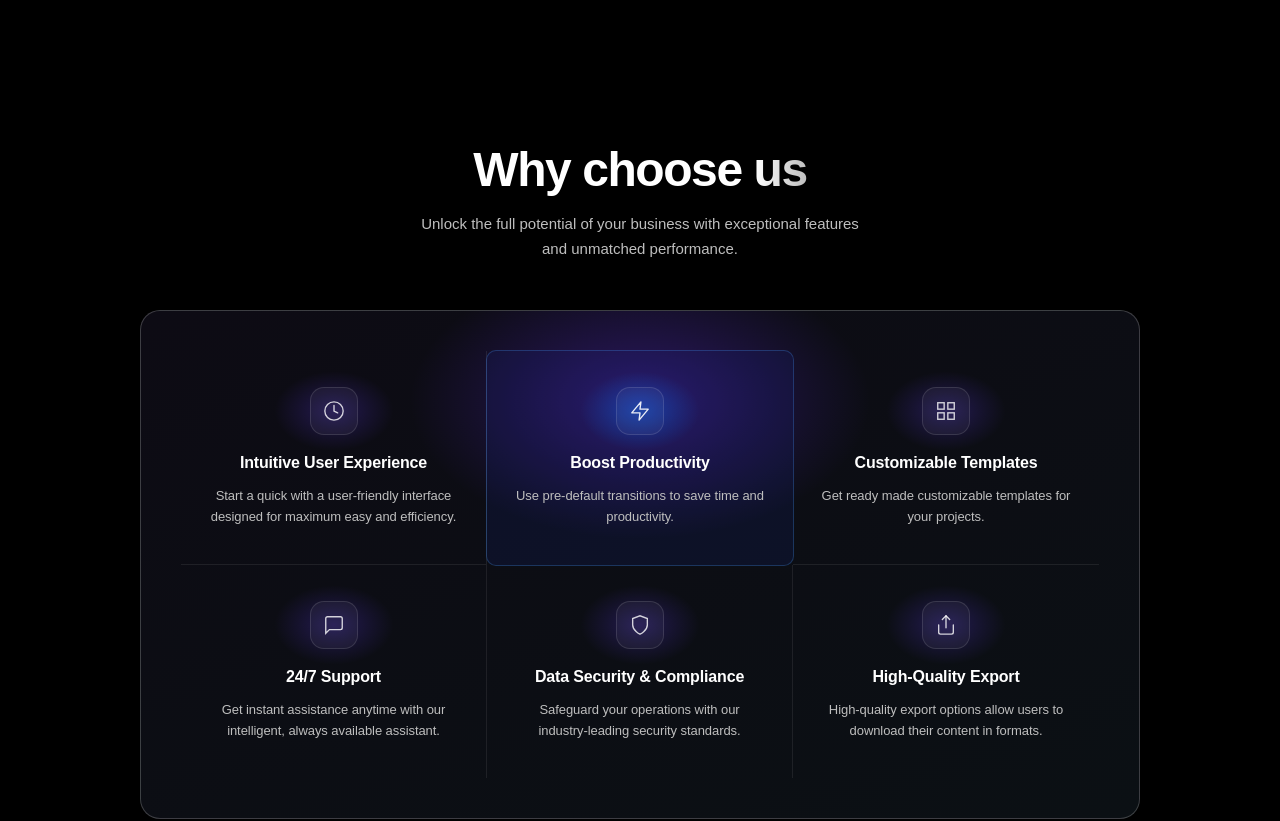
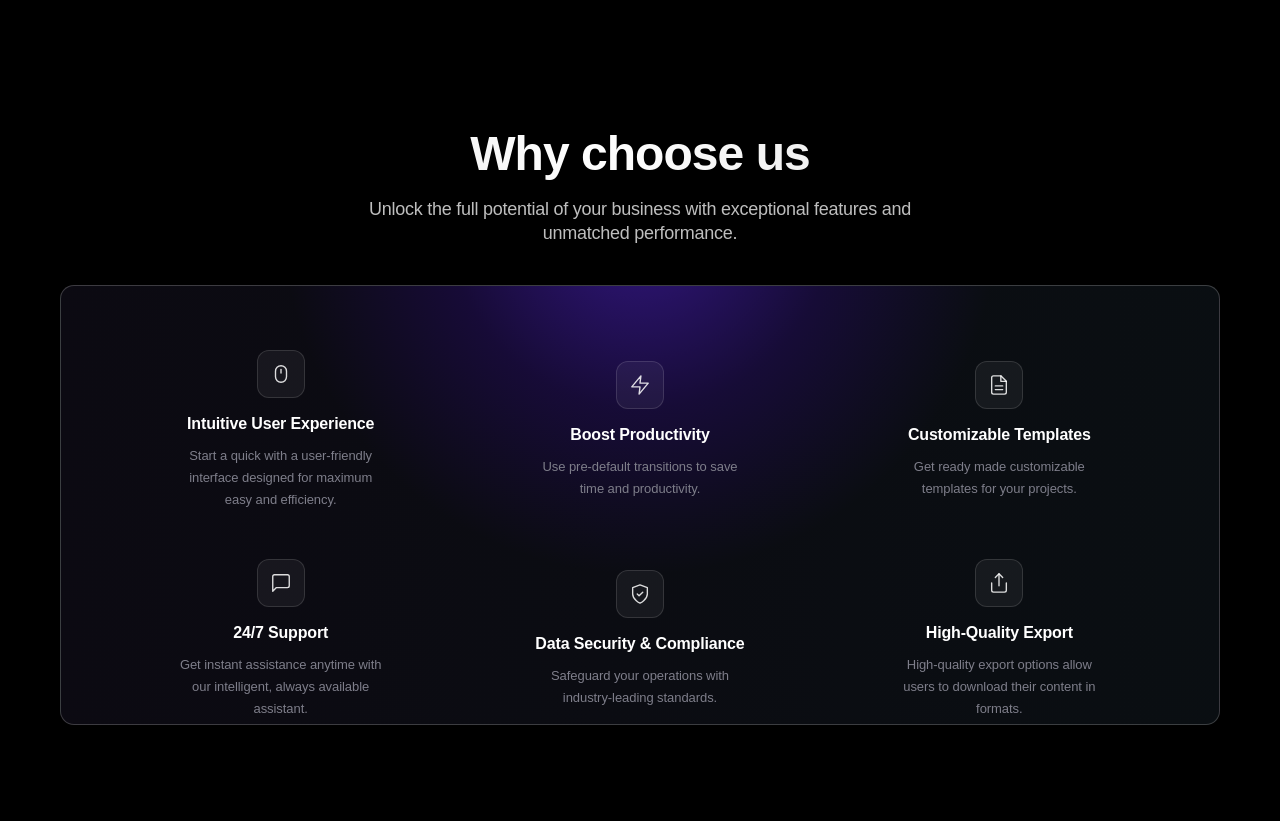
Before and after one commit to AAMNWW/Animify, a React (Vite) app: page / in a window 1280 px wide. Shown: the part 2520-3341 px from the top of the page. Built offline with nearby package versions, Linux system fonts and the light colour scheme; a web font is replaced by a local one.

Commit message:
bug fixes

```diff
--- a/src/components/WhyChooseUs.css
+++ b/src/components/WhyChooseUs.css
@@ -1,109 +1,172 @@
-.why-section { padding: 96px 0; }
+.why-section {
+  width: 100%;
+  padding: 80px 0;
+  display: flex;
+  flex-direction: column;
+  align-items: center;
+}
 
-.why-header { text-align: center; margin-bottom: 48px; }
-.why-title-text { font-size: 48px; }
+/* ── Header ── */
+.why-header {
+  display: flex;
+  flex-direction: column;
+  align-items: center;
+  gap: 16px;
+  margin-bottom: 40px;
+  text-align: center;
+}
 
-/* Figma: 1160×440, border 1px #FFFFFF 20%, linear grad #0D0B14→#0B1014, blur:16, padding:40px gap:40px */
+/* Title — radial gradient white text like Figma */
+.why-title {
+  font-family: 'Satoshi', sans-serif;
+  font-size: 48px;
+  font-weight: 700;
+  line-height: 1.1;
+  letter-spacing: -0.02em;
+  margin: 0;
+  color: #ffffff;
+  background: radial-gradient(
+    293.61% 1054.76% at 36.54% 31.34%,
+    #ffffff 0%,
+    rgba(255, 255, 255, 0.75) 100%
+  );
+  -webkit-background-clip: text;
+  -webkit-text-fill-color: transparent;
+  background-clip: text;
+}
+
+/* Subtitle — Satoshi Medium 18px, lh:24px, ls:-1.4%, #BEBEBE, centered */
+.why-sub {
+  max-width: 550px;
+  font-family: 'Satoshi', sans-serif;
+  font-size: 18px;
+  font-weight: 500;
+  font-style: normal;
+  line-height: 24px;
+  letter-spacing: -0.014em;
+  text-align: center;
+  color: #bebebe;
+  margin: 0;
+}
+
+/* ── Outer card: 1160×440, br:14, border:1px rgba(255,255,255,0.2), pad:40 ── */
 .why-outer {
-  background: linear-gradient(160deg, #0D0B14 0%, #0B1014 100%);
-  border: 1px solid rgba(255,255,255,0.2);
-  border-radius: 20px;
+  width: 1160px;
+  height: 440px;
+  border-radius: 14px;
+  border: 1px solid rgba(255, 255, 255, 0.2);
   padding: 40px;
-  position: relative;
+  background: linear-gradient(
+    90deg,
+    rgba(13, 11, 20, 0.9) 0%,
+    rgba(11, 16, 20, 0.9) 100%
+  );
   backdrop-filter: blur(16px);
   -webkit-backdrop-filter: blur(16px);
+  position: relative;
   overflow: hidden;
+  display: flex;
+  flex-direction: column;
 }
 
-/* Centered purple glow at top of container */
-.why-top-glow {
+/* ONE single big purple glow — top center of card */
+.why-bg-glow {
   position: absolute;
-  top: -60px; left: 50%; transform: translateX(-50%);
-  width: 500px; height: 300px;
-  background: radial-gradient(ellipse at center, rgba(90,40,220,0.4) 0%, transparent 65%);
+  top: -140px;
+  left: 50%;
+  transform: translateX(-50%);
+  width: 780px;
+  height: 460px;
+  background: radial-gradient(
+    ellipse at 50% 15%,
+    rgba(72, 28, 190, 0.65) 0%,
+    rgba(50, 10, 140, 0.3) 35%,
+    transparent 65%
+  );
   pointer-events: none;
+  z-index: 0;
 }
 
-/* 3×2 grid — gap:40px matching Figma */
+/* ── 3×2 grid — fills remaining card height ── */
 .why-grid {
+  position: relative;
+  z-index: 1;
   display: grid;
   grid-template-columns: repeat(3, 1fr);
-  gap: 0;
-  position: relative; z-index: 1;
+  grid-template-rows: repeat(2, 1fr);
+  width: 100%;
+  flex: 1;
 }
 
-/* Each cell — center aligned, with dividers */
+/* ── Each cell — fully centered, no borders between cells ── */
 .why-cell {
-  padding: 36px 28px;
+  display: flex;
+  flex-direction: column;
+  align-items: center;
+  justify-content: center;
   text-align: center;
-  position: relative;
-  display: flex; flex-direction: column; align-items: center;
-  /* right divider */
-  border-right: 1px solid rgba(255,255,255,0.08);
-  /* bottom divider for first row */
-}
-/* Remove right border from last in each row */
-.why-cell:nth-child(3n) { border-right: none; }
-/* Bottom border for first row cells (1,2,3) */
-.why-cell:nth-child(1),
-.why-cell:nth-child(2),
-.why-cell:nth-child(3) { border-bottom: 1px solid rgba(255,255,255,0.08); }
-/* Second row has no bottom border */
-.why-cell:nth-child(4),
-.why-cell:nth-child(5),
-.why-cell:nth-child(6) { border-bottom: none; }
-
-/* Per-icon radial glow — centered above the icon */
-.why-icon-glow {
-  position: absolute;
-  top: 20px; left: 50%; transform: translateX(-50%);
-  width: 120px; height: 80px;
-  background: radial-gradient(ellipse at center, rgba(80,50,200,0.35) 0%, transparent 70%);
-  pointer-events: none;
+  padding: 24px 36px;
 }
 
-/* Highlighted "Boost Productivity" center cell */
-.why-hl {
-  background: rgba(30,50,180,0.12);
-  border-radius: 10px;
-  border: 1px solid rgba(74,158,255,0.25) !important;
-  /* override divider with highlight border */
-  z-index: 2;
-  margin: -1px;
-}
-.why-hl .why-icon-glow {
-  background: radial-gradient(ellipse at center, rgba(0,120,255,0.4) 0%, transparent 70%);
-}
-
-/* Icon ring — border circle */
+/* Icon ring: 48×48, br:12, subtle dark bg + border */
 .why-icon-ring {
-  width: 48px; height: 48px;
-  border-radius: 14px;
-  background: rgba(255,255,255,0.04);
-  border: 1px solid rgba(255,255,255,0.12);
-  display: flex; align-items: center; justify-content: center;
+  width: 48px;
+  height: 48px;
+  border-radius: 12px;
+  background: rgba(255, 255, 255, 0.05);
+  border: 1px solid rgba(255, 255, 255, 0.13);
+  display: flex;
+  align-items: center;
+  justify-content: center;
   margin-bottom: 16px;
-  position: relative; z-index: 1;
   flex-shrink: 0;
 }
 
 .why-cell-title {
   font-family: 'Satoshi', sans-serif;
-  font-size: 16px; font-weight: 700; color: #fff;
-  margin-bottom: 10px; letter-spacing: -0.01em;
-  position: relative; z-index: 1;
+  font-size: 16px;
+  font-weight: 700;
+  color: #ffffff;
+  margin: 0 0 10px 0;
+  letter-spacing: -0.01em;
+  line-height: 1.3;
 }
 
 .why-cell-desc {
   font-family: 'Satoshi', sans-serif;
-  font-size: 13px; font-weight: 400;
-  color: #BEBEBE; line-height: 1.65;
-  position: relative; z-index: 1; letter-spacing: -0.005em;
+  font-size: 13px;
+  font-weight: 400;
+  color: #7e7e8a;
+  line-height: 1.7;
+  letter-spacing: -0.005em;
+  max-width: 210px;
+  margin: 0;
+}
+
+/* ── Responsive ── */
+@media (max-width: 1220px) {
+  .why-outer {
+    width: calc(100% - 48px);
+    height: auto;
+    min-height: 440px;
+  }
 }
 
 @media (max-width: 768px) {
-  .why-outer { padding: 24px 16px; border-radius: 14px; }
-  .why-grid { grid-template-columns: 1fr; }
-  .why-cell { border-right: none !important; border-bottom: 1px solid rgba(255,255,255,0.08) !important; padding: 24px 12px; }
-  .why-cell:last-child { border-bottom: none !important; }
+  .why-section { padding: 60px 0; }
+  .why-title { font-size: 36px; }
+  .why-outer {
+    width: calc(100% - 32px);
+    height: auto;
+    padding: 24px 16px;
+  }
+  .why-grid {
+    grid-template-columns: 1fr;
+    grid-template-rows: repeat(6, auto);
+  }
+  .why-cell {
+    padding: 24px 20px;
+    border-bottom: 1px solid rgba(255, 255, 255, 0.07);
+  }
+  .why-cell:last-child { border-bottom: none; }
 }
--- a/src/components/WhyChooseUs.jsx
+++ b/src/components/WhyChooseUs.jsx
@@ -1,53 +1,143 @@
 import React from 'react'
 import './WhyChooseUs.css'
 
-const icons = [
-  <svg width="22" height="22" viewBox="0 0 24 24" fill="none" stroke="rgba(255,255,255,0.8)" strokeWidth="1.5" strokeLinecap="round"><circle cx="12" cy="12" r="10"/><polyline points="12 6 12 12 16 14"/></svg>,
-  <svg width="22" height="22" viewBox="0 0 24 24" fill="none" stroke="rgba(255,255,255,0.9)" strokeWidth="1.5" strokeLinecap="round" strokeLinejoin="round"><polygon points="13 2 3 14 12 14 11 22 21 10 12 10 13 2"/></svg>,
-  <svg width="22" height="22" viewBox="0 0 24 24" fill="none" stroke="rgba(255,255,255,0.8)" strokeWidth="1.5" strokeLinecap="round"><rect x="3" y="3" width="7" height="7"/><rect x="14" y="3" width="7" height="7"/><rect x="3" y="14" width="7" height="7"/><rect x="14" y="14" width="7" height="7"/></svg>,
-  <svg width="22" height="22" viewBox="0 0 24 24" fill="none" stroke="rgba(255,255,255,0.8)" strokeWidth="1.5" strokeLinecap="round"><path d="M21 15a2 2 0 01-2 2H7l-4 4V5a2 2 0 012-2h14a2 2 0 012 2z"/></svg>,
-  <svg width="22" height="22" viewBox="0 0 24 24" fill="none" stroke="rgba(255,255,255,0.8)" strokeWidth="1.5" strokeLinecap="round"><path d="M12 22s8-4 8-10V5l-8-3-8 3v7c0 6 8 10 8 10z"/></svg>,
-  <svg width="22" height="22" viewBox="0 0 24 24" fill="none" stroke="rgba(255,255,255,0.8)" strokeWidth="1.5" strokeLinecap="round"><path d="M4 12v8a2 2 0 002 2h12a2 2 0 002-2v-8"/><polyline points="16 6 12 2 8 6"/><line x1="12" y1="2" x2="12" y2="15"/></svg>,
-]
+/* ── SVG Icons matching Figma exactly ── */
+const IconMouse = () => (
+  <svg width="22" height="22" viewBox="0 0 24 24" fill="none"
+    stroke="rgba(255,255,255,0.85)" strokeWidth="1.5"
+    strokeLinecap="round" strokeLinejoin="round">
+    <rect x="6" y="3" width="12" height="18" rx="6" />
+    <line x1="12" y1="7" x2="12" y2="11" />
+  </svg>
+)
+
+const IconBolt = () => (
+  <svg width="22" height="22" viewBox="0 0 24 24" fill="none"
+    stroke="rgba(255,255,255,0.85)" strokeWidth="1.5"
+    strokeLinecap="round" strokeLinejoin="round">
+    <polygon points="13 2 3 14 12 14 11 22 21 10 12 10 13 2" />
+  </svg>
+)
+
+const IconDoc = () => (
+  <svg width="22" height="22" viewBox="0 0 24 24" fill="none"
+    stroke="rgba(255,255,255,0.85)" strokeWidth="1.5"
+    strokeLinecap="round" strokeLinejoin="round">
+    <path d="M14 2H6a2 2 0 0 0-2 2v16a2 2 0 0 0 2 2h12a2 2 0 0 0 2-2V8z" />
+    <polyline points="14 2 14 8 20 8" />
+    <line x1="16" y1="13" x2="8" y2="13" />
+    <line x1="16" y1="17" x2="8" y2="17" />
+  </svg>
+)
+
+const IconChat = () => (
+  <svg width="22" height="22" viewBox="0 0 24 24" fill="none"
+    stroke="rgba(255,255,255,0.85)" strokeWidth="1.5"
+    strokeLinecap="round" strokeLinejoin="round">
+    <path d="M21 15a2 2 0 0 1-2 2H7l-4 4V5a2 2 0 0 1 2-2h14a2 2 0 0 1 2 2z" />
+  </svg>
+)
+
+const IconShield = () => (
+  <svg width="22" height="22" viewBox="0 0 24 24" fill="none"
+    stroke="rgba(255,255,255,0.85)" strokeWidth="1.5"
+    strokeLinecap="round" strokeLinejoin="round">
+    <path d="M12 22s8-4 8-10V5l-8-3-8 3v7c0 6 8 10 8 10z" />
+    <polyline points="9 12 11 14 15 10" />
+  </svg>
+)
+
+const IconExport = () => (
+  <svg width="22" height="22" viewBox="0 0 24 24" fill="none"
+    stroke="rgba(255,255,255,0.85)" strokeWidth="1.5"
+    strokeLinecap="round" strokeLinejoin="round">
+    <path d="M4 12v8a2 2 0 0 0 2 2h12a2 2 0 0 0 2-2v-8" />
+    <polyline points="16 6 12 2 8 6" />
+    <line x1="12" y1="2" x2="12" y2="15" />
+  </svg>
+)
 
 const cells = [
-  { title: 'Intuitive User Experience', desc: 'Start a quick with a user-friendly interface designed for maximum easy and efficiency.' },
-  { title: 'Boost Productivity',        desc: 'Use pre-default transitions to save time and productivity.', highlight: true },
-  { title: 'Customizable Templates',    desc: 'Get ready made customizable templates for your projects.' },
-  { title: '24/7 Support',              desc: 'Get instant assistance anytime with our intelligent, always available assistant.' },
-  { title: 'Data Security & Compliance',desc: 'Safeguard your operations with our industry-leading security standards.' },
-  { title: 'High-Quality Export',       desc: 'High-quality export options allow users to download their content in formats.' },
+  {
+    Icon: IconMouse,
+    title: 'Intuitive User Experience',
+    desc: 'Start a quick with a user-friendly interface designed for maximum easy and efficiency.',
+  },
+  {
+    Icon: IconBolt,
+    title: 'Boost Productivity',
+    desc: 'Use pre-default transitions to save time and productivity.',
+  },
+  {
+    Icon: IconDoc,
+    title: 'Customizable Templates',
+    desc: 'Get ready made customizable templates for your projects.',
+  },
+  {
+    Icon: IconChat,
+    title: '24/7 Support',
+    desc: 'Get instant assistance anytime with our intelligent, always available assistant.',
+  },
+  {
+    Icon: IconShield,
+    title: 'Data Security & Compliance',
+    desc: 'Safeguard your operations with industry-leading standards.',
+  },
+  {
+    Icon: IconExport,
+    title: 'High-Quality Export',
+    desc: 'High-quality export options allow users to download their content in formats.',
+  },
 ]
 
 export default function WhyChooseUs() {
   return (
     <section className="why-section">
-      <div className="container">
-        <div className="why-header reveal">
-          <h2 className="sec-title why-title-text">Why choose <span className="dim">us</span></h2>
-          <p className="sec-sub" style={{maxWidth:540,margin:'0 auto'}}>
-            Unlock the full potential of your business with exceptional features<br/>and unmatched performance.
+
+      {/* ── Header ── */}
+      <div className="why-header">
+        {/*
+          Title gradient:
+          radial-gradient(293.61% 1054.76% at 36.54% 31.34%, #FFFFFF 0%, rgba(255,255,255,0) 100%)
+        */}
+        <h2 className="why-title">Why choose us</h2>
+
+        {/*
+          Satoshi Medium 18px | lh:24px | ls:-1.4% | #BEBEBE | centered
+        */}
+        <p className="why-sub">
+          Unlock the full potential of your business with exceptional features
+          and unmatched performance.
         </p>
       </div>
 
-        <div className="why-outer reveal">
-          {/* Top purple glow inside the container */}
-          <div className="why-top-glow" />
+      {/*
+        Card:
+          width:1160 height:440 border-radius:14px
+          border: 1px solid rgba(255,255,255,0.2)
+          padding:40px gap:40px
+          bg: linear-gradient(90deg, rgba(13,11,20,.9) 0%, rgba(11,16,20,.9) 100%)
+          backdrop-filter: blur(16px)
+      */}
+      <div className="why-outer">
 
+        {/* Single big purple glow — top center of card only */}
+        <div className="why-bg-glow" />
+
+        {/* 3×2 grid — all cells identical, no borders, fully centered */}
         <div className="why-grid">
-            {cells.map((cell, i) => (
-              <div className={`why-cell${cell.highlight ? ' why-hl' : ''}`} key={i}>
-                {/* Per-icon radial glow */}
-                <div className="why-icon-glow" />
+          {cells.map(({ Icon, title, desc }, i) => (
+            <div key={i} className="why-cell">
+              {/* Icon ring: 48×48 br:12 */}
               <div className="why-icon-ring">
-                  {icons[i]}
+                <Icon />
               </div>
-                <h3 className="why-cell-title">{cell.title}</h3>
-                <p className="why-cell-desc">{cell.desc}</p>
+              <h3 className="why-cell-title">{title}</h3>
+              <p className="why-cell-desc">{desc}</p>
             </div>
           ))}
         </div>
-        </div>
+
       </div>
     </section>
   )
```
Lines whose indentation alone changed are shown as unchanged.
